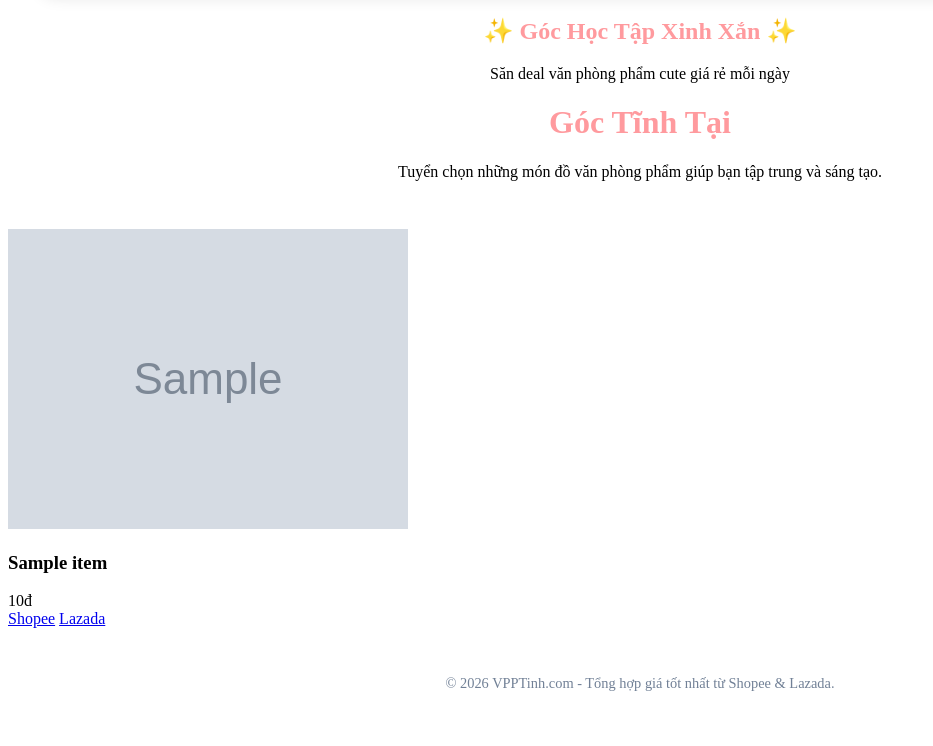
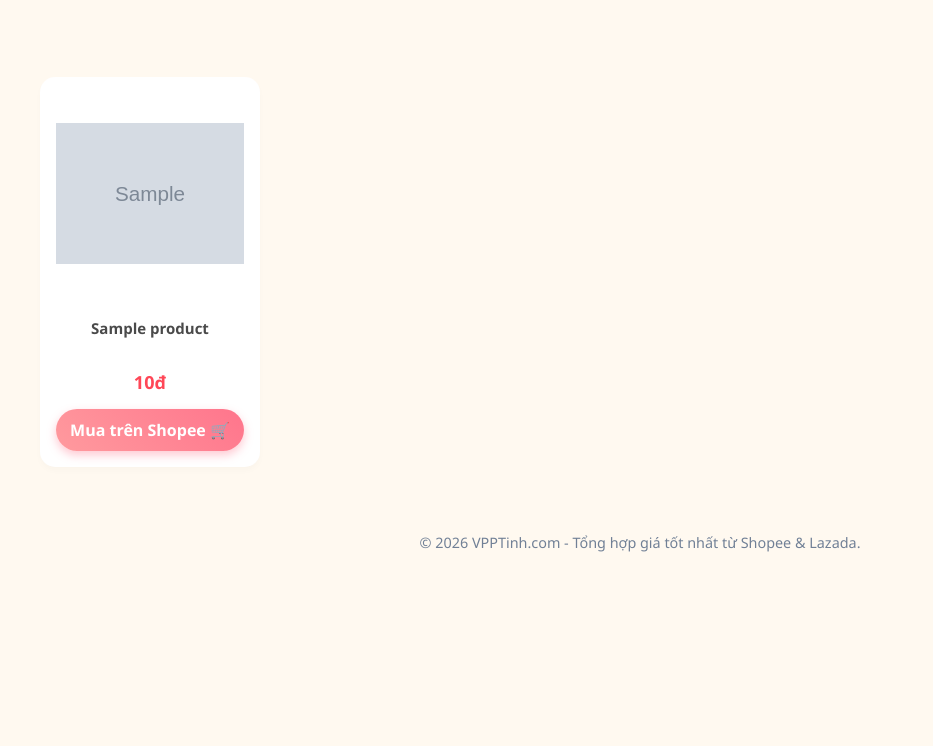
Before and after one commit to bao5874/web-vpptinh, a Python web app: template templates/index.html in a window 1280 px wide. Shown: the part 985-1731 px from the top of the page, without its empty margins (0-933 px from the left). After the commit the page ends 1537 px from the top, so only its background shows below. Run offline with Jinja, Linux system fonts and the light colour scheme; the template is opened without the code that fills it: most values are stand-ins (such as "Sample title", 1, 10 or a date in 2020); grey boxes marked "Sample" are stand-in pictures.

Commit message:
Hoan thien giao dien luoi va mau sac

```diff
--- a/static/css/style.css
+++ b/static/css/style.css
@@ -1,14 +1,138 @@
+/* --- 1. CẤU HÌNH MÀU SẮC (Bảng màu Cute) --- */
 :root {
-    --primary-color: #ff9a9e;       /* Màu chủ đạo: Hồng phấn */
-    --secondary-color: #fad0c4;     /* Màu phụ: Hồng nhạt */
-    --background-color: #fff9f0;    /* Màu nền: Kem nhạt (thay vì trắng toát) */
-    --text-color: #555555;          /* Chữ màu xám đậm (đỡ mỏi mắt hơn đen) */
-    --card-shadow: 0 4px 15px rgba(255, 154, 158, 0.2); /* Bóng đổ màu hồng */
+    --primary-color: #ff9a9e;       /* Màu hồng chủ đạo */
+    --primary-dark: #ff758c;        /* Màu hồng đậm (khi rê chuột) */
+    --bg-color: #fff9f0;            /* Màu nền kem nhạt */
+    --card-bg: #ffffff;             /* Màu nền ô sản phẩm */
+    --text-color: #4a4a4a;          /* Màu chữ xám đậm */
+    --price-color: #ff4757;         /* Màu giá tiền đỏ nổi bật */
+    --shadow: 0 5px 15px rgba(255, 154, 158, 0.15); /* Bóng đổ hồng nhẹ */
 }
 
-/* Thêm hiệu ứng cho nút mua hàng */
+/* --- 2. CẤU TRÚC CHUNG --- */
+body {
+    font-family: 'Segoe UI', Tahoma, Geneva, Verdana, sans-serif;
+    background-color: var(--bg-color);
+    color: var(--text-color);
+    margin: 0;
+    padding: 0;
+}
+
+a { text-decoration: none; }
+
+/* --- 3. BANNER (HERO SECTION) --- */
+.hero-banner {
+    text-align: center;
+    padding: 20px;
+    margin-bottom: 20px;
+}
+
+.hero-banner img {
+    width: 100%;
+    max-width: 1100px;
+    border-radius: 20px;
+    box-shadow: var(--shadow);
+    transition: transform 0.3s;
+}
+
+.hero-banner img:hover {
+    transform: scale(1.01); /* Hiệu ứng phóng to nhẹ banner */
+}
+
+/* --- 4. LƯỚI SẢN PHẨM (QUAN TRỌNG NHẤT) --- */
+.product-list {
+    display: grid;
+    /* Tự động chia cột: Mỗi cột tối thiểu 220px, tối đa full màn hình */
+    grid-template-columns: repeat(auto-fill, minmax(220px, 1fr));
+    gap: 25px; /* Khoảng cách giữa các ô */
+    max-width: 1200px;
+    margin: 0 auto;
+    padding: 20px;
+}
+
+/* --- 5. Ô SẢN PHẨM (CARD) --- */
+.product-item {
+    background-color: var(--card-bg);
+    border-radius: 15px;
+    padding: 15px;
+    text-align: center;
+    box-shadow: 0 4px 6px rgba(0,0,0,0.02);
+    border: 1px solid rgba(255, 255, 255, 0.5);
+    transition: all 0.3s ease;
+    display: flex;
+    flex-direction: column; /* Xếp các phần tử dọc trong 1 ô */
+    justify-content: space-between;
+}
+
+/* Hiệu ứng khi rê chuột vào ô sản phẩm */
+.product-item:hover {
+    transform: translateY(-7px); /* Nổi lên trên */
+    box-shadow: 0 10px 25px rgba(255, 154, 158, 0.3);
+    border-color: var(--primary-color);
+}
+
+/* Ảnh sản phẩm */
+.product-item img {
+    width: 100%;
+    height: 200px; /* Cố định chiều cao để hàng lối thẳng tắp */
+    object-fit: contain; /* Ảnh không bị méo */
+    margin-bottom: 10px;
+    border-radius: 10px;
+}
+
+/* Tên sản phẩm */
+.product-item h3 {
+    font-size: 15px;
+    color: var(--text-color);
+    margin: 10px 0;
+    line-height: 1.4;
+    height: 42px; /* Cố định chiều cao tên (2 dòng) */
+    overflow: hidden; /* Dài quá thì ẩn đi */
+    display: -webkit-box;
+    -webkit-line-clamp: 2;
+    -webkit-box-orient: vertical;
+}
+
+/* Giá tiền */
+.price {
+    font-size: 18px;
+    font-weight: bold;
+    color: var(--price-color);
+    margin-bottom: 15px;
+}
+
+/* Nút mua hàng */
 .btn-buy {
-    background: linear-gradient(to right, #ff9a9e, #fecfef); /* Màu chuyển sắc */
-    border-radius: 20px; /* Bo tròn nút */
+    background: linear-gradient(45deg, var(--primary-color), var(--primary-dark));
+    color: white;
+    padding: 10px 0;
+    border-radius: 25px;
     font-weight: bold;
+    display: block;
+    width: 100%;
+    transition: opacity 0.3s;
+    box-shadow: 0 4px 10px rgba(255, 117, 140, 0.4);
 }
+
+.btn-buy:hover {
+    opacity: 0.9;
+    box-shadow: 0 6px 15px rgba(255, 117, 140, 0.6);
+}
+
+/* --- 6. GIAO DIỆN ĐIỆN THOẠI (Mobile) --- */
+@media (max-width: 600px) {
+    .product-list {
+        grid-template-columns: repeat(2, 1fr); /* Trên đt hiện 2 cột */
+        gap: 10px;
+        padding: 10px;
+    }
+
+    .product-item h3 {
+        font-size: 13px;
+    }
+
+    .btn-buy {
+        font-size: 12px;
+        padding: 8px 0;
+    }
+}
--- a/templates/index.html
+++ b/templates/index.html
@@ -1,41 +1,39 @@
 {% extends "base.html" %}
 
 {% block content %}
-    <div class="hero-banner" style="text-align: center; margin: 20px 0;">
-        <img src="https://images.unsplash.com/photo-1513542789411-b6a5d4f31634?q=80&w=1000&auto=format&fit=crop"
-         alt="Banner khuyến mãi"
-         style="width: 100%; max-width: 1200px; border-radius: 15px; box-shadow: 0 5px 15px rgba(0,0,0,0.1);">
 
-        <div style="margin-top: 20px;">
-            <h2 style="color: #ff9a9e;">✨ Góc Học Tập Xinh Xắn ✨</h2>
-            <p>Săn deal văn phòng phẩm cute giá rẻ mỗi ngày</p>
+<div class="hero-banner">
+    <img src="https://images.unsplash.com/photo-1456735190827-d1262f71b8a3?q=80&w=1000&auto=format&fit=crop"
+         alt="Banner Góc Học Tập">
+
+    <div style="margin-top: 15px;">
+        <h2 style="color: var(--primary-color); margin: 0;">✨ Thiên Đường Văn Phòng Phẩm ✨</h2>
+        <p style="color: #888;">Góc nhỏ xinh xắn - Cảm hứng học tập mỗi ngày</p>
+    </div>
+</div>
+
+<div class="product-list">
+
+    {% for product in products %}
+    <div class="product-item">
+
+        <a href="{{ product.shopee_link }}" target="_blank">
+            <img src="{{ product.image_url }}" alt="{{ product.name }}" loading="lazy">
+        </a>
+
+        <h3>{{ product.name }}</h3>
+
+        <div class="price">
+            {{ "{:,.0f}".format(product.price) }}đ
         </div>
+
+        <a href="{{ product.shopee_link }}" target="_blank" class="btn-buy">
+            Mua trên Shopee 🛒
+        </a>
+
     </div>
-    <div style="text-align: center; margin-bottom: 3rem;">
-        <h1 style="color: var(--primary-color);">Góc Tĩnh Tại</h1>
-        <p>Tuyển chọn những món đồ văn phòng phẩm giúp bạn tập trung và sáng tạo.</p>
-    </div>
+    {% endfor %}
 
-    <div class="product-grid">
-        {% for item in products %}
-        <div class="card">
-            <img src="{{ item.image_url or 'https://via.placeholder.com/300' }}" alt="{{ item.name }}" class="card-img" loading="lazy">
+</div>
 
-            <div class="card-body">
-                <h3 class="card-title">{{ item.name }}</h3>
-                <div class="price-tag">{{ "{:,.0f}".format(item.price) }}đ</div>
-
-                <div class="btn-group">
-                    {% if item.shopee_link %}
-                    <a href="{{ item.shopee_link }}" target="_blank" class="btn btn-shopee">Shopee</a>
-                    {% endif %}
-
-                    {% if item.lazada_link %}
-                    <a href="{{ item.lazada_link }}" target="_blank" class="btn btn-lazada">Lazada</a>
-                    {% endif %}
-                </div>
-            </div>
-        </div>
-        {% endfor %}
-    </div>
 {% endblock %}
```
Also changed, not shown: dist/index.html (+172 -163 lines), dist/static/css/style.css (+132 -8 lines), dist/static/images/logo.png (added).
